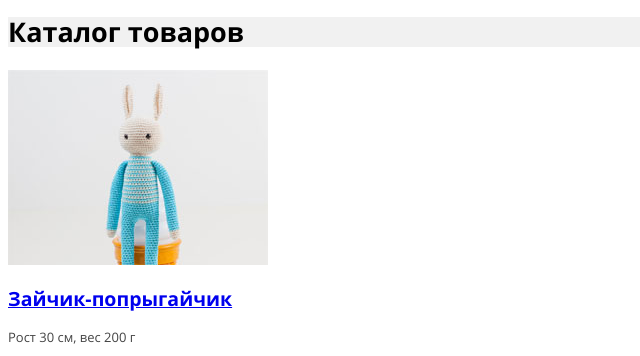
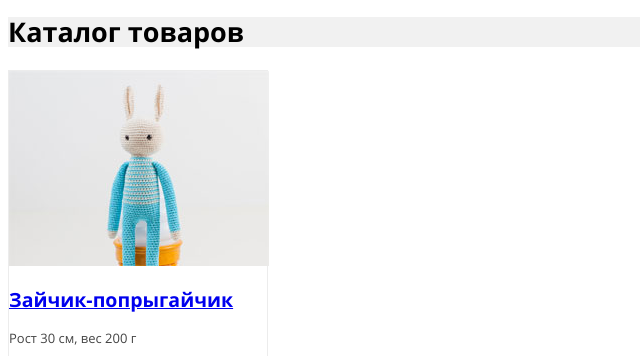
Before and after one commit to iknow23/681387-mishka, a website: page source/catalog.html in a window 1280 px wide. Shown: the part 382-738 px from the top of the page, 0-640 px from the left. Drawn offline with nearby package versions, Linux system fonts and the light colour scheme; files that its build step writes are made by us from their sources; files whose address does not match are found by name.

Commit message:
Задал рамку для карточек товаров в каталоге

```diff
--- a/source/sass/blocks/catalog.scss
+++ b/source/sass/blocks/catalog.scss
@@ -11,3 +11,7 @@
   padding: 0;
   list-style: none;
 }
+
+.catalog__item {
+  border: 1px solid #ececec;
+}
```
